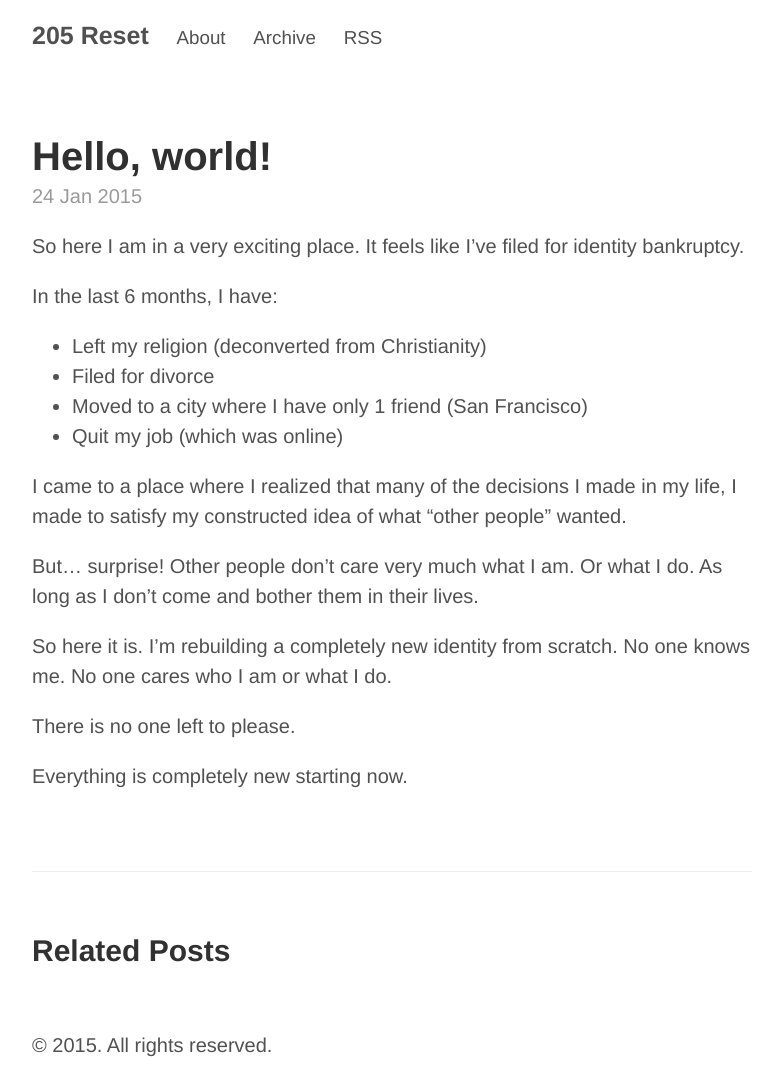
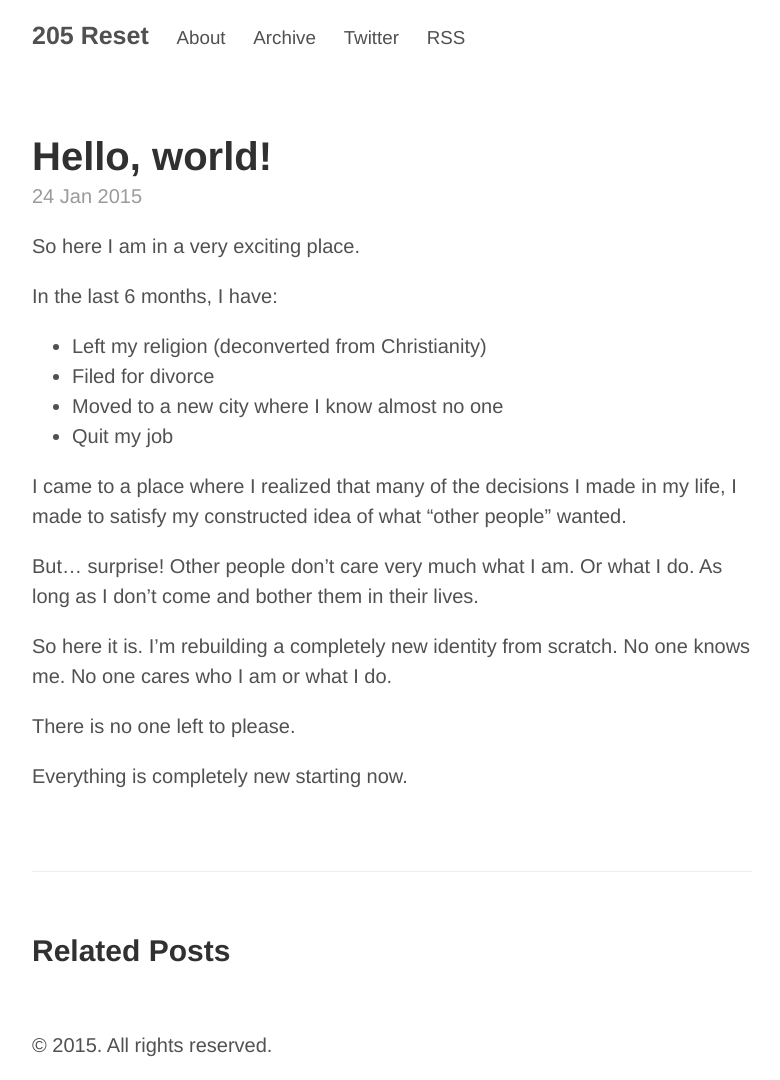
Before and after one commit to 205reset/205reset.github.com, a Jekyll site: the page built from _posts/2015-01-24-hello-world.md, in a window 1280 px wide. Shown: the whole page, without its empty margins (248-1028 px from the left). Built offline with Jekyll 4.4.1, drawn with Linux system fonts in a browser that asks for light colours; Markdown is read by kramdown in place of the engine named in the settings; comment, search, counter and statistics services are not loaded.

Commit message:
Update URL; add twitter link

```diff
--- a/_config.yml
+++ b/_config.yml
@@ -30,6 +30,7 @@ github:
 pages_list:
   About: '/about/'
   Archive: '/archive/'
+  Twitter: 'https://twitter.com/205reset'
   RSS: '/atom.xml'
 
 # Allow URL Redirects:
--- a/_posts/2015-01-24-hello-world.md
+++ b/_posts/2015-01-24-hello-world.md
@@ -1,19 +1,20 @@
 ---
 layout: post
 title: "Hello, world!"
-description: ""
+description: "Everything is completely new starting now."
+comments: true
 category:
 tags: []
 ---
 
-So here I am in a very exciting place. It feels like I've filed for identity bankruptcy.
+So here I am in a very exciting place.
 
 In the last 6 months, I have:
 
 * Left my religion (deconverted from Christianity)
 * Filed for divorce
-* Moved to a city where I have only 1 friend (San Francisco)
-* Quit my job (which was online)
+* Moved to a new city where I know almost no one
+* Quit my job
 
 I came to a place where I realized that many of the decisions I made in my life, I made to satisfy my constructed idea of what "other people" wanted.
 
```
Also changed, not shown: README.md.
